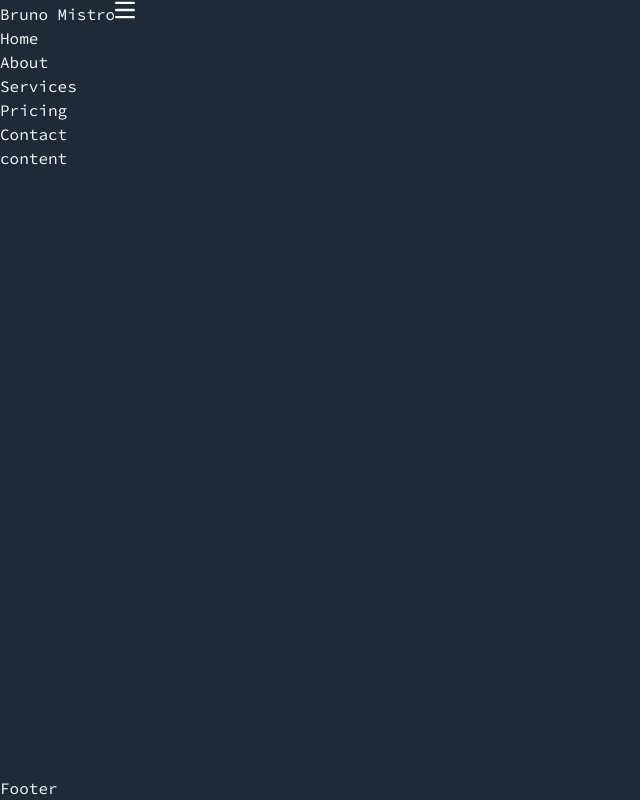
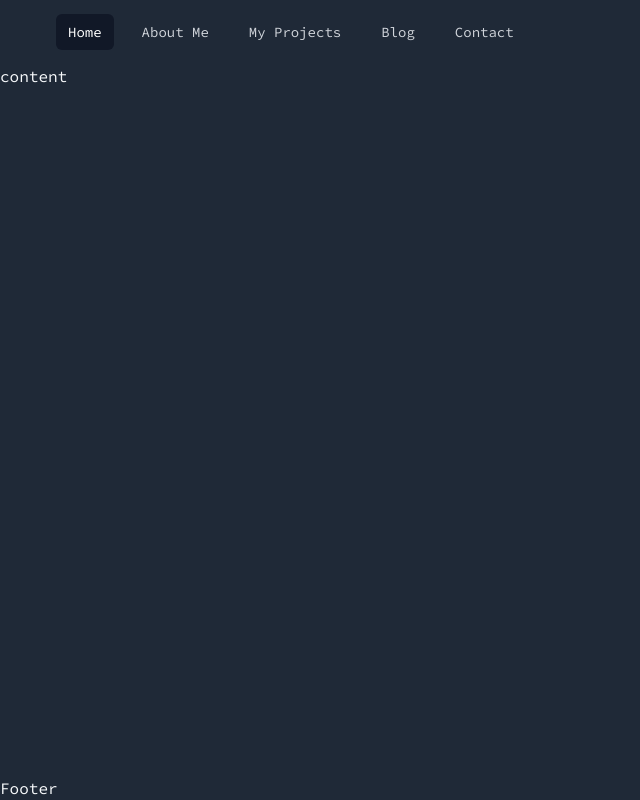
Before and after one commit to brunomistro/my-portifolio, a Next.js app: page / in a window 1280 px wide. Shown: the whole page, without its empty margins (0-640 px from the left). Built offline with nearby package versions, Linux system fonts and the light colour scheme.

Commit message:
add part of navbar

```diff
--- a/components/Navbar.tsx
+++ b/components/Navbar.tsx
@@ -1,53 +1,113 @@
+"use client"
+import { twSum } from "@/utils/utils"
+import { useState } from "react"
+
+const menuItems = [
+  { name: "Home", href: "/", current: true },
+  { name: "About Me", href: "#about-me", current: false },
+  { name: "My Projects", href: "#my-projects", current: false },
+  { name: "Blog", href: "#blog", current: false },
+  { name: "Contact", href: "#contact", current: false },
+]
+
 export default function Navbar() {
+  const [menuState, setMenuState] = useState(false)
+
   return (
-    <nav>
-      <div>
-        <span>Bruno Mistro</span>
+    <nav className="bg-gray-800">
+      <div className="mx-auto max-w-7xl px-2 sm:px-6 lg:px-8">
+        <div className="relative flex h-16 items-center justify-between">
+          {/* Mobile menu button */}
+          <div className="absolute inset-y-0 left-0 flex items-center sm:hidden">
             <button
-          data-collapse-toggle="navbar-default"
               type="button"
-          aria-controls="navbar-default"
+              className="relative inline-flex items-center justify-center rounded-md p-2 text-gray-400 hover:bg-gray-700 hover:text-white focus:outline-none focus:ring-2 focus:ring-inset focus:ring-white"
+              aria-controls="mobile-menu"
               aria-expanded="false"
+              onClick={() => setMenuState((prevState) => !prevState)}
             >
+              <span className="absolute -inset-0.5"></span>
               <span className="sr-only">Open main menu</span>
               <svg
-            className="h-5 w-5"
+                className={`${menuState ? "hidden" : "block"} h-6 w-6`}
+                fill="none"
+                viewBox="0 0 24 24"
+                stroke-width="1.5"
+                stroke="currentColor"
                 aria-hidden="true"
-            xmlns="http://www.w3.org/2000/svg"
-            fill="none"
-            viewBox="0 0 17 14"
               >
                 <path
-              stroke="currentColor"
                   stroke-linecap="round"
                   stroke-linejoin="round"
-              stroke-width="2"
-              d="M1 1h15M1 7h15M1 13h15"
+                  d="M3.75 6.75h16.5M3.75 12h16.5m-16.5 5.25h16.5"
+                />
+              </svg>
+              <svg
+                className={`${menuState ? "block" : "hidden"} h-6 w-6`}
+                fill="none"
+                viewBox="0 0 24 24"
+                stroke-width="1.5"
+                stroke="currentColor"
+                aria-hidden="true"
+              >
+                <path
+                  stroke-linecap="round"
+                  stroke-linejoin="round"
+                  d="M6 18L18 6M6 6l12 12"
                 />
               </svg>
             </button>
-        <div id="navbar-default">
-          <ul>
-            <li>
-              <a href="#" aria-current="page">
-                Home
+          </div>
+
+          {/* Desktop menu */}
+          <div className="flex flex-1 items-center justify-center sm:items-stretch sm:justify-start">
+            <div className="flex flex-shrink-0 items-center"></div>
+            <div className="hidden sm:ml-6 sm:block">
+              <div className="flex space-x-4">
+                {menuItems.map((item) => (
+                  <a
+                    href={item.href}
+                    key={item.name}
+                    aria-current={item.current ? "page" : undefined}
+                    className={twSum(
+                      item.current
+                        ? "bg-gray-900 text-white"
+                        : "text-gray-300 hover:bg-gray-700 hover:text-white",
+                      "rounded-md px-3 py-2 text-sm font-medium",
+                    )}
+                  >
+                    {item.name}
                   </a>
-            </li>
-            <li>
-              <a href="#">About</a>
-            </li>
-            <li>
-              <a href="#">Services</a>
-            </li>
-            <li>
-              <a href="#">Pricing</a>
-            </li>
-            <li>
-              <a href="#">Contact</a>
-            </li>
-          </ul>
+                ))}
+              </div>
+            </div>
+          </div>
+        </div>
+      </div>
+
+      {/* Mobile menu, show/hide based on menu state. */}
+      <div className={`${menuState ? "sm:block" : "hidden"}`} id="mobile-menu">
+        <div className="space-y-1 px-2 pb-3 pt-2">
+          {menuItems.map((item) => (
+            <a
+              href={item.href}
+              key={item.name}
+              aria-current={item.current ? "page" : undefined}
+              className={twSum(
+                item.current ? "bg-gray-100 text-gray-700" : "",
+                "block px-4 py-2 text-sm ",
+              )}
+            >
+              {item.name}
+            </a>
+          ))}
         </div>
       </div>
     </nav>
   )
 }
+
+// desktop
+// ;("text-sm")
+// mobile
+// ;("block text-base")
```
Also changed, not shown: 1 other file (tests, documents, lock files or other folders). Lines whose indentation alone changed are shown as unchanged.
